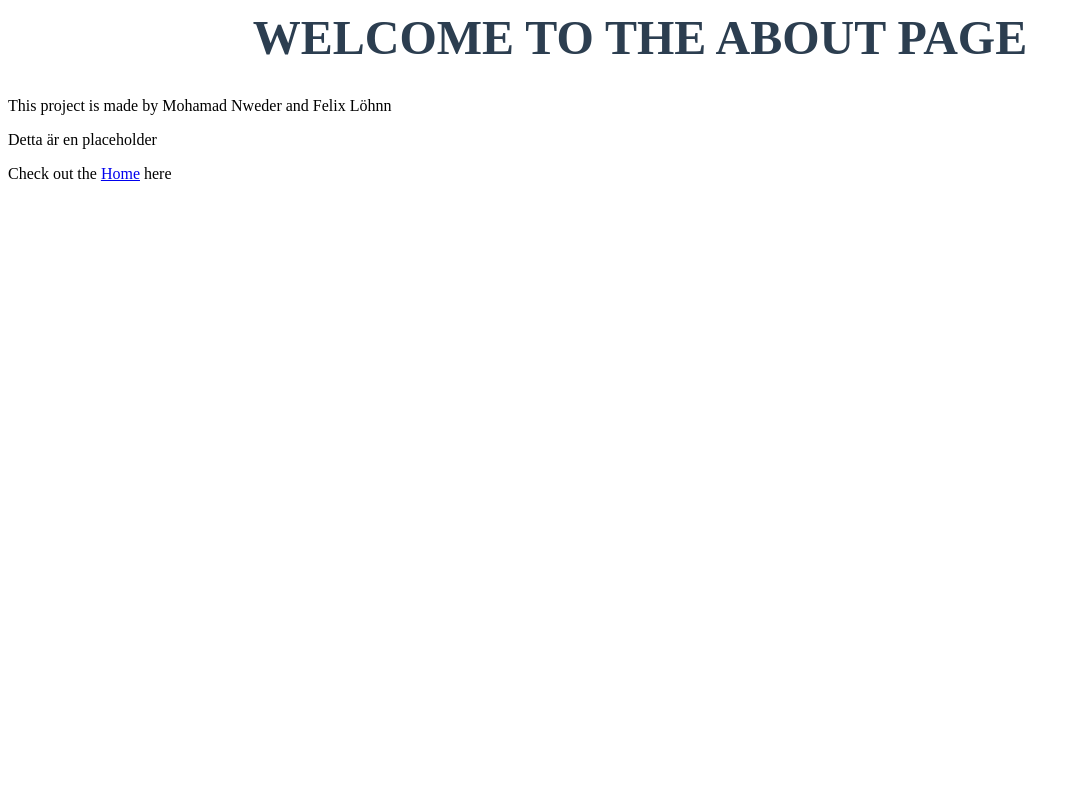
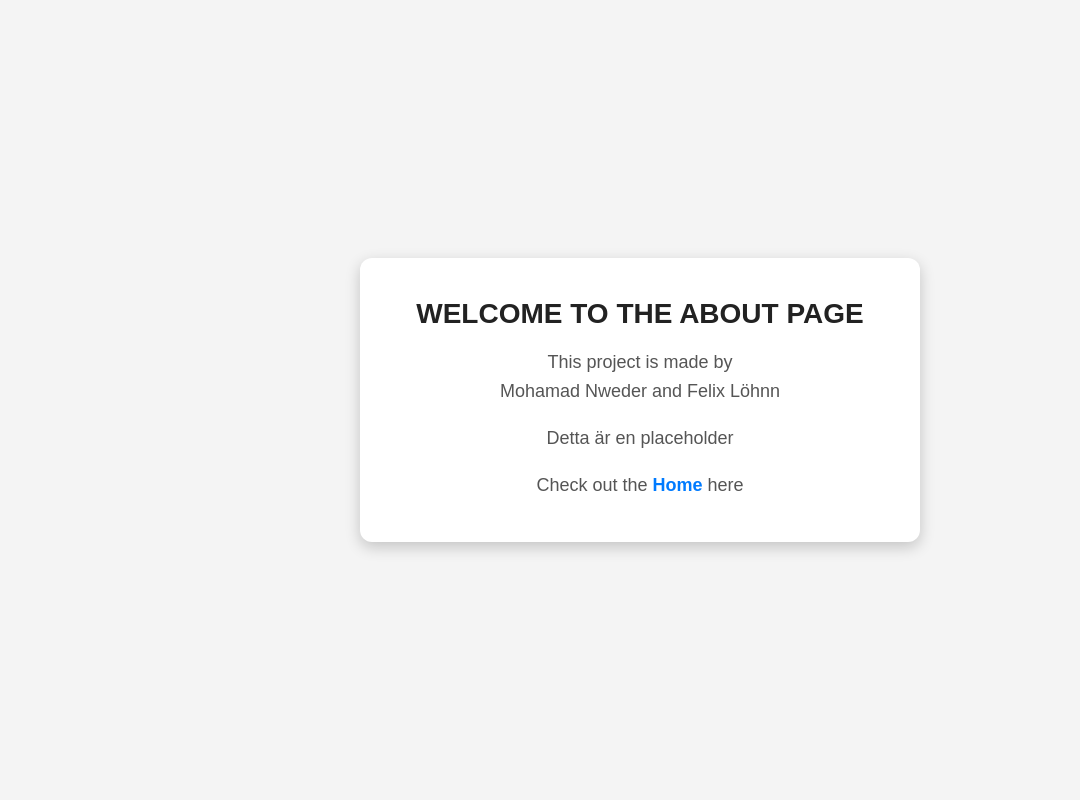
Before and after one commit to Nweder/DSD400_project, a Django app: page /about/ in a window 1280 px wide. Shown: the whole page, without its empty margins (0-1080 px from the left). Run offline with Django 3.2, Linux system fonts and the light colour scheme.

Commit message:
big uppdate

```diff
--- a/DjangoServer/DSD400Project/DSD400Project/urls.py
+++ b/DjangoServer/DSD400Project/DSD400Project/urls.py
@@ -28,4 +28,7 @@ urlpatterns = [
     path('delete/<int:pk>',views.deleteReservation,name='deleteReservation'),
     path('book/',views.bookPage,name='bookPage'),
     path('bookCar/<int:pk>',views.bookCar,name='bookCar'),
+    path('select-dates/', views.selectDatesPage, name='selectDatesPage'),
+    path('set-booking-dates/', views.setBookingDates, name='setBookingDates'),
+
 ]
--- a/DjangoServer/DSD400Project/DSD400Project/views.py
+++ b/DjangoServer/DSD400Project/DSD400Project/views.py
@@ -1,8 +1,12 @@
-from django.shortcuts import render, redirect
+from django.shortcuts import render, redirect,get_object_or_404
 from django.contrib.auth import authenticate, login, logout
 from django.urls import reverse
 from .forms import SignUpForm
 from .models import Reservation, Car
+from datetime import datetime
+from django.contrib import messages
+
+
 
 def homePage(request):
     cars = Car.objects.all()  # Fetch cars
@@ -55,45 +59,82 @@ def deleteReservation(request, pk):
     else:
         return redirect(reverse('homePage'))
 
+
 def bookPage(request):
     if request.user.is_authenticated:
-        if request.method == 'GET':
-            brand = request.GET.get('brand', '')
-            car_type = request.GET.get('type', '')
-            size = request.GET.get('size', '')
-            transmission = request.GET.get('transmission', '')
-            fuel_type = request.GET.get('fuelType', '')
-            date_from = request.GET.get('dateFrom', '')
-            date_to = request.GET.get('dateTo', '')
+        if 'dateFrom' not in request.session or 'dateTo' not in request.session:
+            messages.error(request, 'Please select a date range before choosing a car.')
+            return redirect(reverse('selectDatesPage'))
 
-            cars = Car.objects.filter(isAvailable=True)
+        date_from = request.session.get('dateFrom', '')
+        date_to = request.session.get('dateTo', '')
 
-            if brand:
-                cars = cars.filter(brand=brand)
-            if car_type:
-                cars = cars.filter(type=car_type)
-            if size:
-                cars = cars.filter(size=size)
-            if transmission:
-                cars = cars.filter(transmission=transmission)
-            if fuel_type:
-                cars = cars.filter(fuelType=fuel_type)
-            if date_from and date_to:
-                cars = cars.filter(booking_start__gte=date_from, booking_end__lte=date_to)
+        brand = request.GET.get('brand', '')
+        car_type = request.GET.get('type', '')
+        size = request.GET.get('size', '')
+        transmission = request.GET.get('transmission', '')
+        fuel_type = request.GET.get('fuelType', '')
 
-            return render(request, 'book.html', {'cars': cars})
+        cars = Car.objects.filter(isAvailable=True)
+
+        if brand:
+            cars = cars.filter(brand=brand)
+        if car_type:
+            cars = cars.filter(type=car_type)
+        if size:
+            cars = cars.filter(size=size)
+        if transmission:
+            cars = cars.filter(transmission=transmission)
+        if fuel_type:
+            cars = cars.filter(fuelType=fuel_type)
+
+        return render(request, 'book.html', {'cars': cars, 'dateFrom': date_from, 'dateTo': date_to})
     else:
         return redirect(reverse('homePage'))
 
+
 def bookCar(request, pk):
     if request.user.is_authenticated:
-        car = Car.objects.get(carId=pk)
-        if car.isAvailable == True:
-            reservation = Reservation(userId=request.user, carId=car)
-            reservation.save()
-            car.isAvailable = False
-            car.save()
-            return redirect(reverse('bookPage'))
-        else:
-            # Här borde vi lägga till ett meddelande att bilen inte är tillgänglig
-            return redirect(reverse('bookPage'))
+
+        # car = get_object_or_404(Car, carId=pk)
+        car = Car.objects.filter(carId=pk).first()
+        date_from = request.session.get('dateFrom', None)
+        date_to = request.session.get('dateTo', None)
+
+        if not date_from or not date_to:
+            messages.error(request, "You must select a date before booking a car.")
+            return redirect(reverse('selectDatesPage'))
+        try:
+            date_from = datetime.strptime(date_from, '%Y-%m-%d').date()
+            date_to = datetime.strptime(date_to, '%Y-%m-%d').date()
+        except ValueError:
+            messages.error(request, "Invalid date format. Please try again.")
+            return redirect(reverse('selectDatesPage'))
+
+        reservation = Reservation(userId=request.user, carId=car, startDate=date_from, endDate=date_to)
+        reservation.save()
+        car.isAvailable = False
+        car.save()
+
+        messages.success(request, "Car has been booked successfully!")
+        return redirect(reverse('bookPage'))
+    else:
+        messages.error(request, "You need to be logged in to book a car.")
+        return redirect(reverse('homePage'))
+
+
+def selectDatesPage(request):
+    return render(request, 'select_dates.html')
+
+def setBookingDates(request):
+    if request.method == 'POST':
+        date_from = request.POST.get('dateFrom')
+        date_to = request.POST.get('dateTo')
+
+        request.session['dateFrom'] = date_from
+        request.session['dateTo'] = date_to
+        request.session.modified = True
+
+        return redirect(reverse("bookPage"))
+
+    return render(request, "select_dates.html")
--- a/DjangoServer/DSD400Project/static/css/style.css
+++ b/DjangoServer/DSD400Project/static/css/style.css
@@ -19,12 +19,33 @@ h1 {
 }
 
 
+.about {
+    position: absolute;
+    top: 20px;
+    left: 20px;
+}
+
+.about a {
+    font-size: 15px;
+    color: white;
+    text-decoration: none;
+    background-color: #007bff;
+    padding: 5px 10px;
+    border-radius: 5px;
+    font-weight: bold;
+}
+
+.about a:hover {
+    background-color: #0056b3;
+}
+
+
 #boxes {
     width: 100%;
     max-width: 400px;
     margin: 0 auto;
     padding: 20px;
-    background: #f4f4f4;
+    background: #b9a5a5;
     border-radius: 8px;
     box-shadow: 0 0 10px rgba(0, 0, 0, 0.1);
 }
@@ -121,3 +142,68 @@ button {
 button:hover {
     background-color: #0056b3;
 }
+
+
+.about-page {
+    font-family: 'Poppins', Arial, sans-serif;
+    background-color: #f4f4f4;
+    margin: 0;
+    padding: 0;
+    display: flex;
+    justify-content: center;
+    align-items: center;
+    height: 100vh;
+}
+
+
+.about-container {
+    background: white;
+    padding: 30px;
+    border-radius: 12px;
+    box-shadow: 0px 5px 15px rgba(0, 0, 0, 0.2);
+    text-align: center;
+    max-width: 500px;
+    width: 90%;
+    animation: fadeIn 0.5s ease-in-out;
+}
+
+@keyframes fadeIn {
+    from {
+        opacity: 0;
+        transform: translateY(-20px);
+    }
+    to {
+        opacity: 1;
+        transform: translateY(0);
+    }
+}
+
+
+.about-title {
+    color: #222;
+    font-size: 28px;
+    font-weight: 600;
+    margin-bottom: 15px;
+}
+
+
+.about-text {
+    color: #555;
+    font-size: 18px;
+    line-height: 1.6;
+    margin-bottom: 12px;
+}
+
+
+.about-link {
+    display: inline-block;
+    color: #007bff;
+    text-decoration: none;
+    font-weight: bold;
+    transition: 0.3s;
+}
+
+.about-link:hover {
+    text-decoration: underline;
+    color: #0056b3;
+}
--- a/DjangoServer/DSD400Project/templates/about.html
+++ b/DjangoServer/DSD400Project/templates/about.html
@@ -6,9 +6,14 @@
     <title>About</title>
     <link rel="stylesheet" href="{% static 'css/style.css' %}"> <!-- Här länkar vi till vår css-fil -->
 </head>
-<body>
-    <h1>Welcome to the About Page</h1>
-    <p>This project is made by Mohamad Nweder and Felix Löhnn</p>
-    <p>Detta är en placeholder</p>
-    <p>Check out the <a href="/">Home</a> here</p>
+<body class="about-page">
+    <div class="about-container">
+        <h1 class="about-title">Welcome to the About Page</h1>
+        <p class="about-text">This project is made by<br>
+            Mohamad Nweder and Felix Löhnn<br>
+        </p>
+        <p class="about-text">Detta är en placeholder</p>
+        <p class="about-text">Check out the <a href="/" class="about-link">Home</a> here</p>
+    </div>
+</body>
 </html>
--- a/DjangoServer/DSD400Project/templates/reservation.html
+++ b/DjangoServer/DSD400Project/templates/reservation.html
@@ -62,8 +62,8 @@
                     <td>{{ reservation.carId.size }}</td>
                     <td>{{ reservation.carId.transmission }}</td>
                     <td>{{ reservation.carId.fuelType }}</td>
-                    <td>{{ reservation.dateFrom }}</td>
-                    <td>{{ reservation.dateTo }}</td>
+                    <td>{{ reservation.startDate }}</td>
+                    <td>{{ reservation.endDate }}</td>
                 </tr>
             {% endfor %}
             </tbody>
```
Also changed, not shown: DjangoServer/DSD400Project/DSD400Project/models.py (+10 -11 lines), DjangoServer/DSD400Project/templates/book.html (+57 -39 lines), DjangoServer/DSD400Project/templates/home.html (+9 -2 lines), DjangoServer/DSD400Project/templates/select_dates.html (added, +43 -0 lines).
